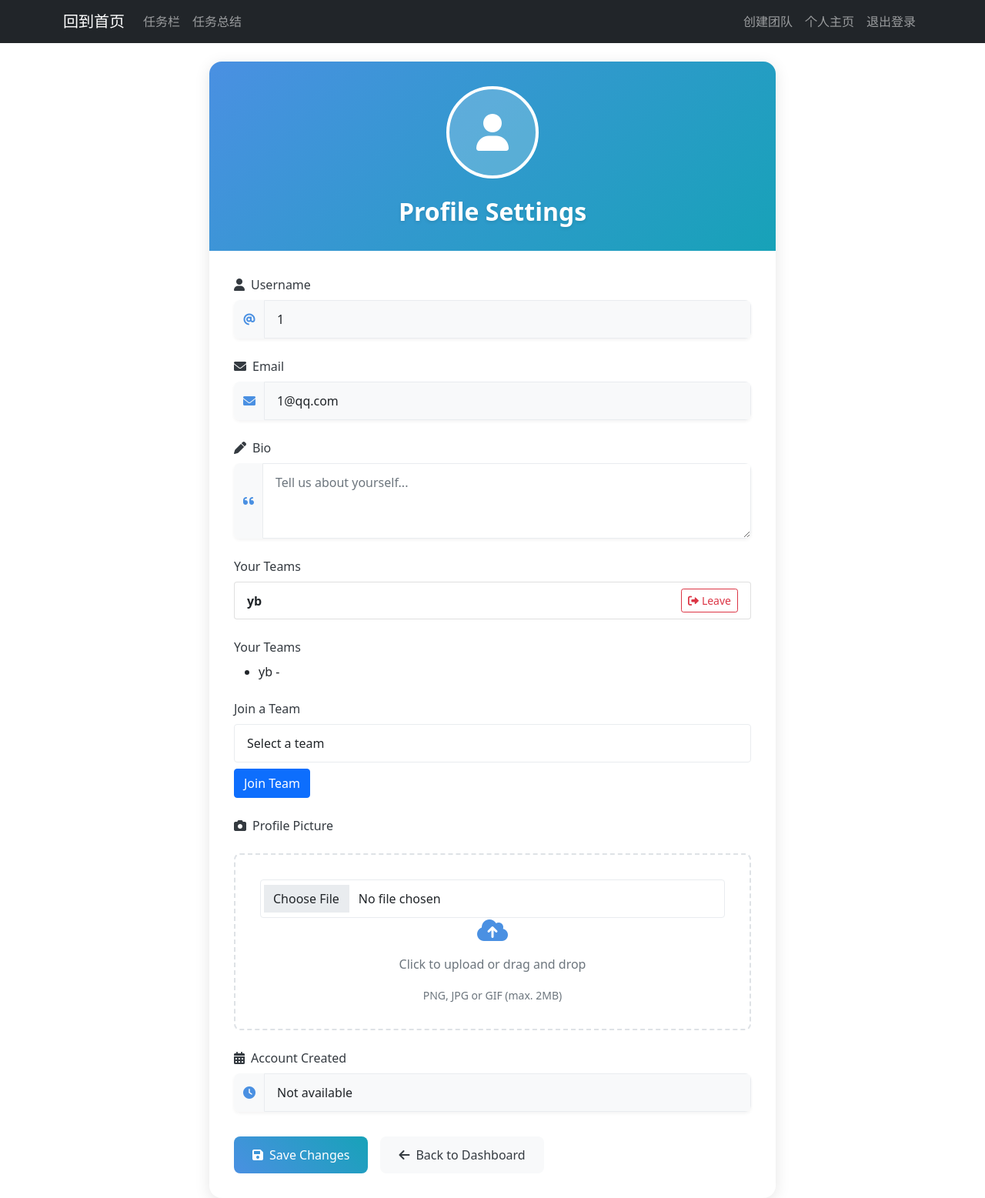
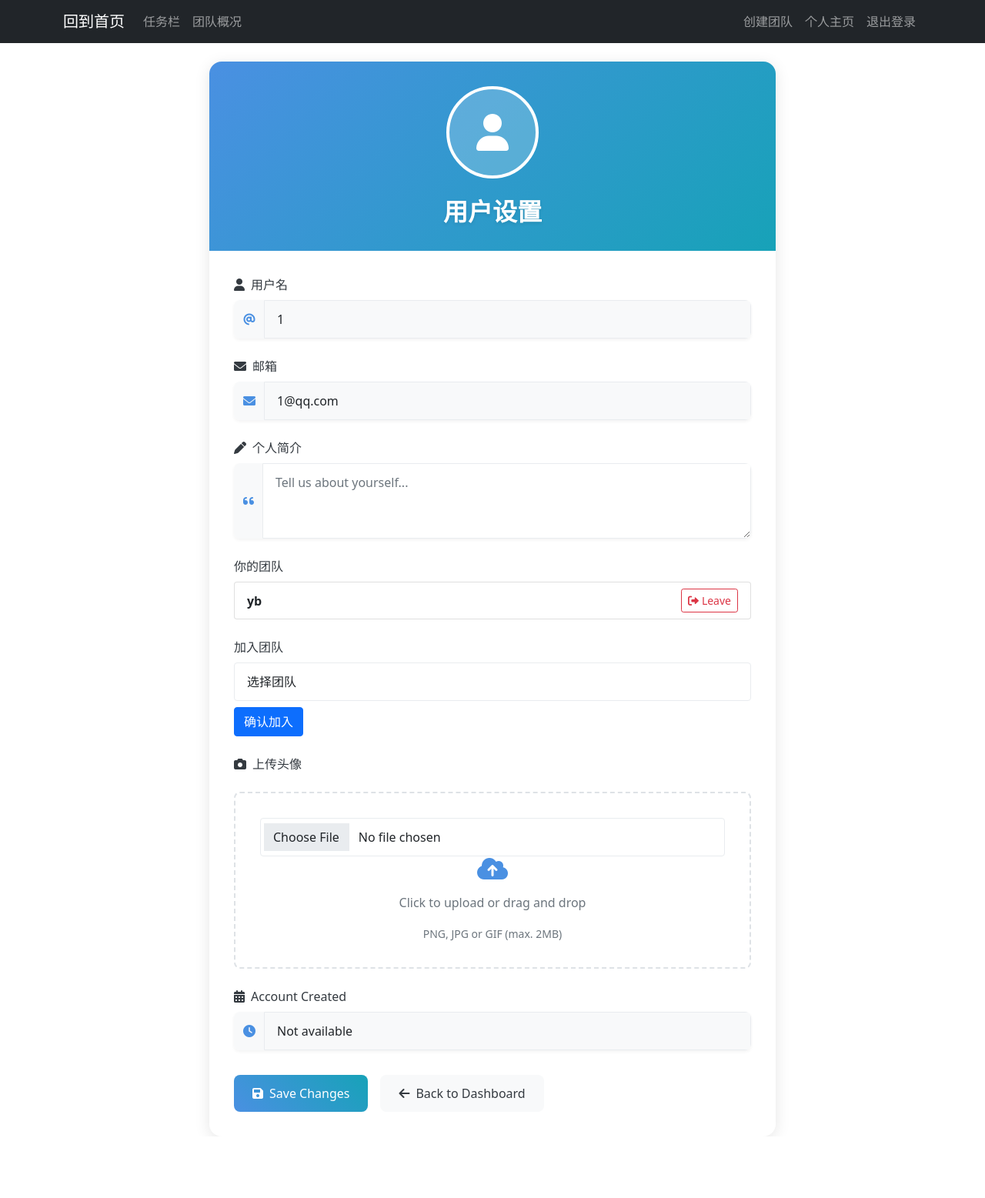
Before and after one commit to lilili-oh/smart_web, a Flask app: page /profile in a window 1280 px wide. Shown: the whole page at 77% size. After the commit the page ends 1477 px from the top, so only its background shows below. Run offline with Flask 3, Linux system fonts and the light colour scheme; a user stored in the database is signed in; data comes from the database, SQL or seed files in the repository; both versions use the stored data as it was after the commit.

Commit message:
bug修复，加入团队页面改进

```diff
--- a/app.py
+++ b/app.py
@@ -341,7 +341,7 @@ def login():
 @app.route('/summary', methods=['GET', 'POST'])
 @login_required
 def summary():
-    return render_template('summary.html')  # 渲染创建队伍页面
+    return render_template('summary.html')  # 渲染队伍页面
 
 
 # 组队功能
@@ -427,7 +427,7 @@ def dashboard():
         or_(
             UserData.user_id == user.id,
             and_(
-                UserData.team_editable == True,
+                # UserData.team_editable == True,
                 UserData.team_id.in_([team.id for team in user.teams])
             )
         )
@@ -753,12 +753,12 @@ if __name__ == '__main__':
         db.create_all()
 
         # 👇 只运行一次，用于设置管理员用户
-        admin = User.query.filter_by(username='yb').first()
+        admin = User.query.filter_by(username='果蝇').first()
         if admin:
             admin.is_admin = True
             db.session.commit()
             print(f"✅ 设置 {admin.username} 为管理员")
         else:
-            print("❌ 没有找到用户 'yb'")
+            print("❌ 没有找到用户 '果蝇'")
 
     app.run(debug=True)# 修改代码后自动重启程序
--- a/templates/base.html
+++ b/templates/base.html
@@ -23,7 +23,7 @@
                         <a class="nav-link" href="{{ url_for('dashboard') }}">任务栏</a>
                     </li>
                     <li class="nav-item">
-                        <a class="nav-link" href="{{ url_for('summary') }}">任务总结</a>
+                        <a class="nav-link" href="{{ url_for('summary') }}">团队概况</a>
                     </li>
                     {% endif %}
                 </ul>
--- a/templates/profile.html
+++ b/templates/profile.html
@@ -17,14 +17,14 @@
                         </div>
                         {% endif %}
                     </div>
-                    <h2 class="profile-title">Profile Settings</h2>
+                    <h2 class="profile-title">用户设置</h2>
                 </div>
 
                 <div class="profile-body">
                     <form method="POST" enctype="multipart/form-data" class="profile-form">
                         <div class="form-group">
                             <label for="username" class="form-label">
-                                <i class="fas fa-user me-2"></i>Username
+                                <i class="fas fa-user me-2"></i>用户名
                             </label>
                             <div class="input-group">
                                 <span class="input-group-text"><i class="fas fa-at"></i></span>
@@ -34,7 +34,7 @@
 
                         <div class="form-group">
                             <label for="email" class="form-label">
-                                <i class="fas fa-envelope me-2"></i>Email
+                                <i class="fas fa-envelope me-2"></i>邮箱
                             </label>
                             <div class="input-group">
                                 <span class="input-group-text"><i class="fas fa-envelope"></i></span>
@@ -44,7 +44,7 @@
 
                         <div class="form-group">
                             <label for="bio" class="form-label">
-                                <i class="fas fa-pen me-2"></i>Bio
+                                <i class="fas fa-pen me-2"></i>个人简介
                             </label>
                             <div class="input-group">
                                 <span class="input-group-text"><i class="fas fa-quote-left"></i></span>
@@ -53,7 +53,7 @@
                         </div>
 
                         <div class="form-group">
-                            <label for="teams" class="form-label">Your Teams</label>
+                            <label for="teams" class="form-label">你的团队</label>
                             <ul class="list-group">
                                 {% if user.teams %}
                                     {% for team in user.teams %}
@@ -75,32 +75,19 @@
                         </div>
 
                         <div class="form-group">
-                            <label for="teams" class="form-label">Your Teams</label>
-                            <ul>
-                                {% if user.teams %}
-                                    {% for team in user.teams %}
-                                    <li>{{ team.name }} - {{ team.description }}</li>
-                                    {% endfor %}
-                                {% else %}
-                                    <li>You are not part of any team.</li>
-                                {% endif %}
-                            </ul>
-                        </div>
-
-                        <div class="form-group">
-                            <label for="join_team" class="form-label">Join a Team</label>
+                            <label for="join_team" class="form-label">加入团队</label>
                             <select class="form-control" name="team_id">
-                                <option value="">Select a team</option>
+                                <option value="">选择团队</option>
                                 {% for team in teams %}
                                 <option value="{{ team.id }}">{{ team.name }}</option>
                                 {% endfor %}
                             </select>
-                            <button type="submit" class="btn btn-primary mt-2">Join Team</button>
+                            <button type="submit" class="btn btn-primary mt-2">确认加入</button>
                         </div>
 
                         <div class="form-group">
                             <label for="profile_picture" class="form-label">
-                                <i class="fas fa-camera me-2"></i>Profile Picture
+                                <i class="fas fa-camera me-2"></i>上传头像
                             </label>
                             <div class="profile-picture-upload">
                                 <div class="upload-area" id="uploadArea">
--- a/templates/summary.html
+++ b/templates/summary.html
@@ -4,7 +4,7 @@
             <div class="col-md-8">
                 <div class="card">
                     <div class="card-body">
-                        <h2 class="card-title mb-4">任务总结</h2>
+                        <h2 class="card-title mb-4">团队概况</h2>
 
                     </div>
                 </div>
```
Also changed, not shown: templates/team.html (+61 -5 lines), instance/site.db.
